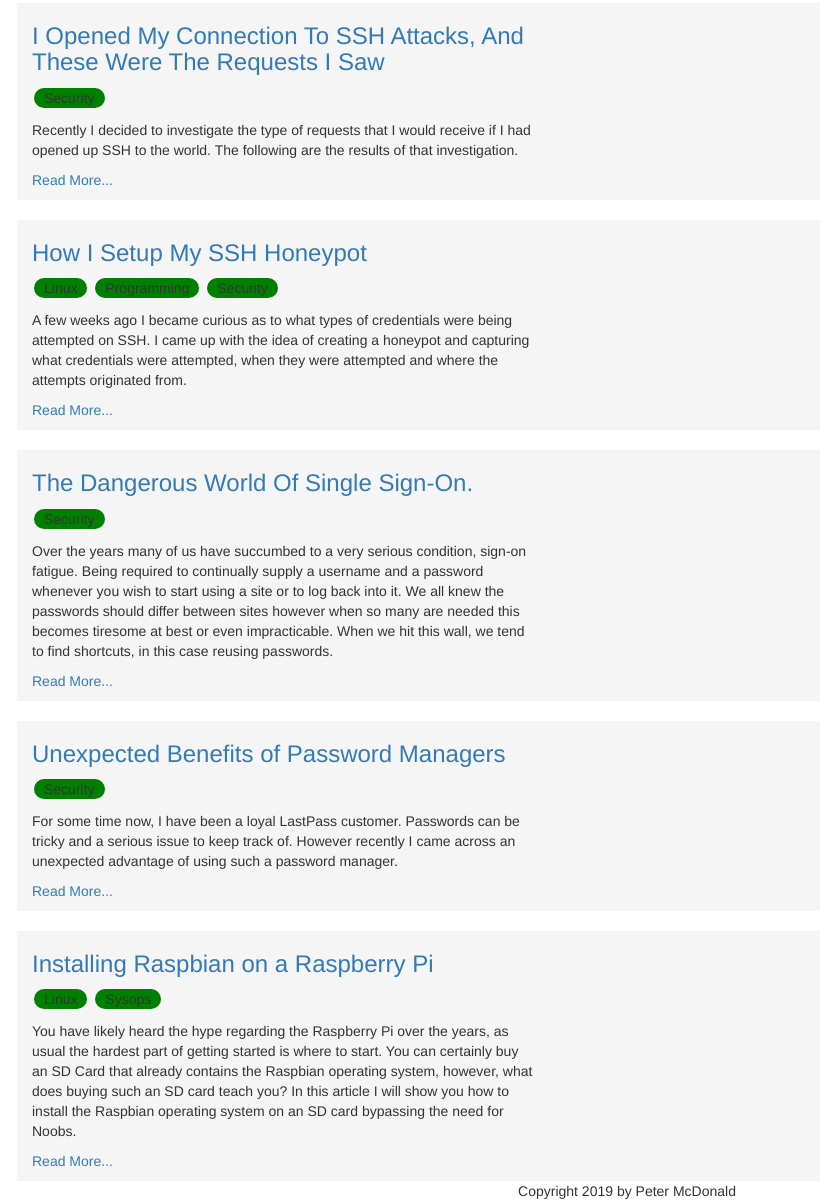
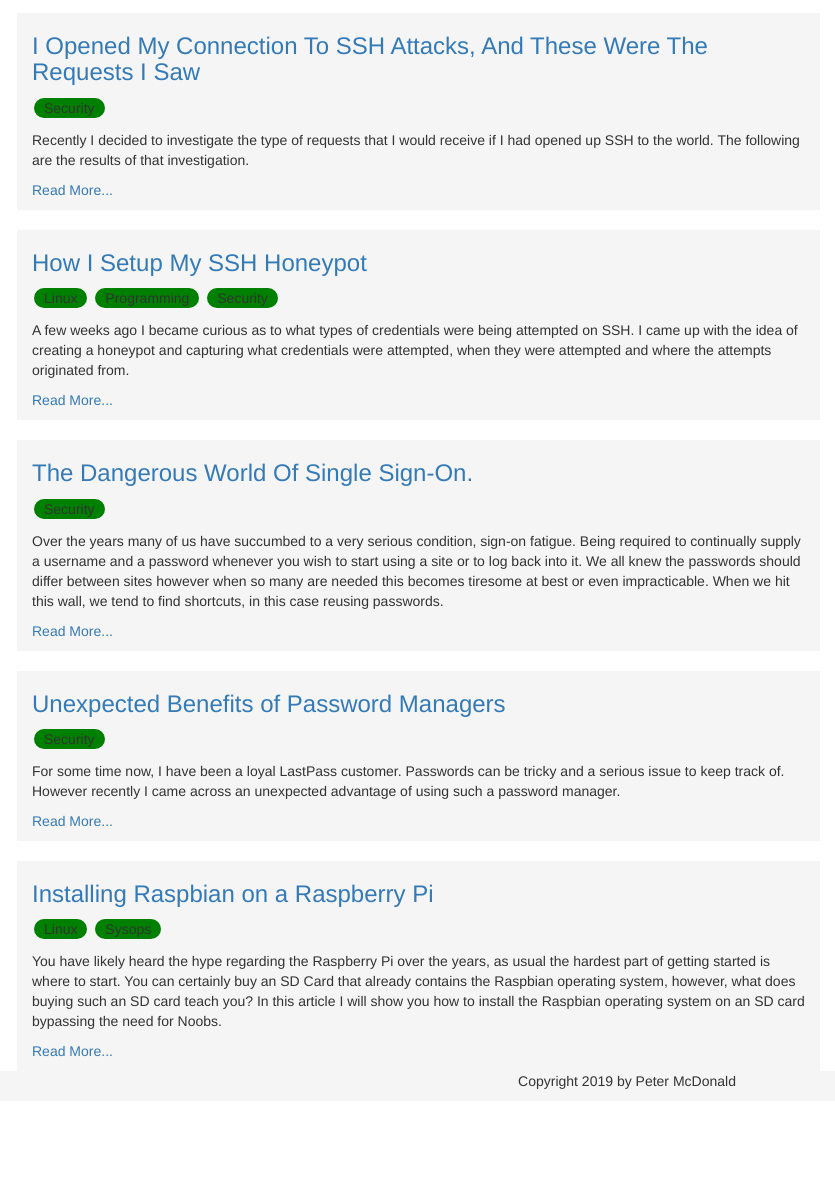
Before and after one commit to PeterMcD/PeterMcD.github.io, a plain HTML site: page articles.html in a window 1280 px wide. Shown: the part 172-1373 px from the top of the page, without its empty margins (13-848 px from the left). After the commit the page ends 1273 px from the top, so only its background shows below. Drawn offline with nearby package versions, Linux system fonts and the light colour scheme.

Commit message:
fixed footer and spacing

```diff
--- a/articles.html
+++ b/articles.html
@@ -44,8 +44,8 @@
                     </p>
                 </div>
 
-                <div class="project clearfix">
-                    <section class="project-details col-12 col-lg-8">
+                <div class="project clearfix col-12 col-lg-12">
+                    <section class="project-details">
                         <h3>
                             <a class="url" href="https://medium.com/@petermcd/i-opened-my-connection-to-ssh-attacks-and-these-were-the-requests-i-saw-a5999d62e511" rel="noopener noreferrer">I Opened My Connection To SSH Attacks, And These Were The Requests I Saw</a>
                         </h3>
@@ -59,8 +59,8 @@
                     </section>
                 </div>
 
-                <div class="project clearfix">
-                    <section class="project-details col-12 col-lg-8">
+                <div class="project clearfix col-12 col-lg-12">
+                    <section class="project-details">
                         <h3>
                             <a class="url" href="https://medium.com/@petermcd/how-i-setup-my-ssh-honeypot-b34b2bd3fba9" rel="noopener noreferrer">How I Setup My SSH Honeypot</a>
                         </h3>
@@ -76,8 +76,8 @@
                     </section>
                 </div>
 
-                <div class="project clearfix">
-                    <section class="project-details col-12 col-lg-8">
+                <div class="project clearfix col-12 col-lg-12">
+                    <section class="project-details">
                         <h3>
                             <a class="url" href="https://medium.com/@petermcd/the-dangerous-world-of-single-sign-on-831c034b06c1" rel="noopener noreferrer">The Dangerous World Of Single Sign-On.</a>
                         </h3>
@@ -91,8 +91,8 @@
                     </section>
                 </div>
 
-                <div class="project clearfix">
-                    <section class="project-details col-12 col-lg-8">
+                <div class="project clearfix col-12 col-lg-12">
+                    <section class="project-details">
                         <h3>
                             <a class="url" href="https://medium.com/@petermcd/the-unexpected-benefits-of-password-managers-cbddde0e4313" rel="noopener noreferrer">Unexpected Benefits of Password Managers</a>
                         </h3>
@@ -106,8 +106,8 @@
                     </section>
                 </div>
 
-                <div class="project clearfix">
-                    <section class="project-details col-12 col-lg-8">
+                <div class="project clearfix col-12 col-lg-12">
+                    <section class="project-details">
                         <h3>
                             <a class="url" href="https://medium.com/@petermcd/installing-raspbian-on-a-raspberry-pi-7f75bf355043" rel="noopener noreferrer">Installing Raspbian on a Raspberry Pi</a>
                         </h3>
--- a/css/portfolio.css
+++ b/css/portfolio.css
@@ -1,4 +1,19 @@
 @CHARSET "ISO-8859-1";
+html {
+	position: relative;
+	min-height: 100%;
+}
+body {
+	margin-bottom: 30px;
+}
+footer {
+	 text-align: center;
+	 position: absolute;
+	 bottom: 0;
+	 width: 100%;
+	 height: 30px;
+	 background-color: #f5f5f5;
+}
 .project{
 	margin-top: 20px;
 	background-color: WhiteSmoke;
@@ -10,7 +25,7 @@
 	margin: 10px;
 }
 .category-list, .filter-list, .skill-list, .social-media-list{
-	padding-left: 0px;
+	padding-left: 0;
 }
 .category, .skill, .filter, .remove-current-filter{
 	border-radius: 10px;
@@ -30,7 +45,7 @@
 	background-color: red;
 }
 .remove-filter{
-	padding-left: 0px;
+	padding-left: 0;
 	display: none;
 }
 .skill-details .category-details{
@@ -39,9 +54,6 @@
 .project-details, .biography{
 	overflow: hidden;
 }
-footer{
-    text-align:center;
-}
 .social-media{
 	margin: 2px;
 	display: inline-block;
```
